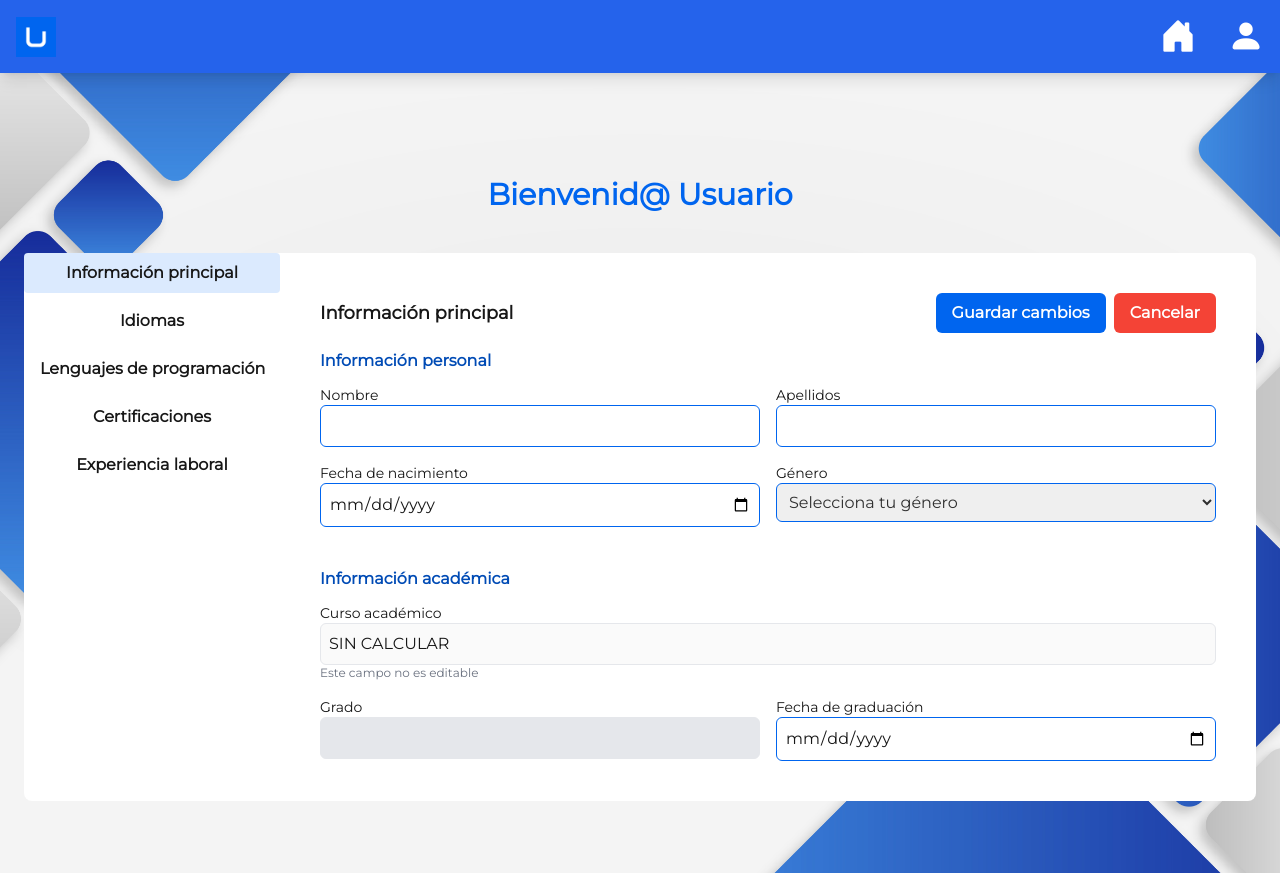
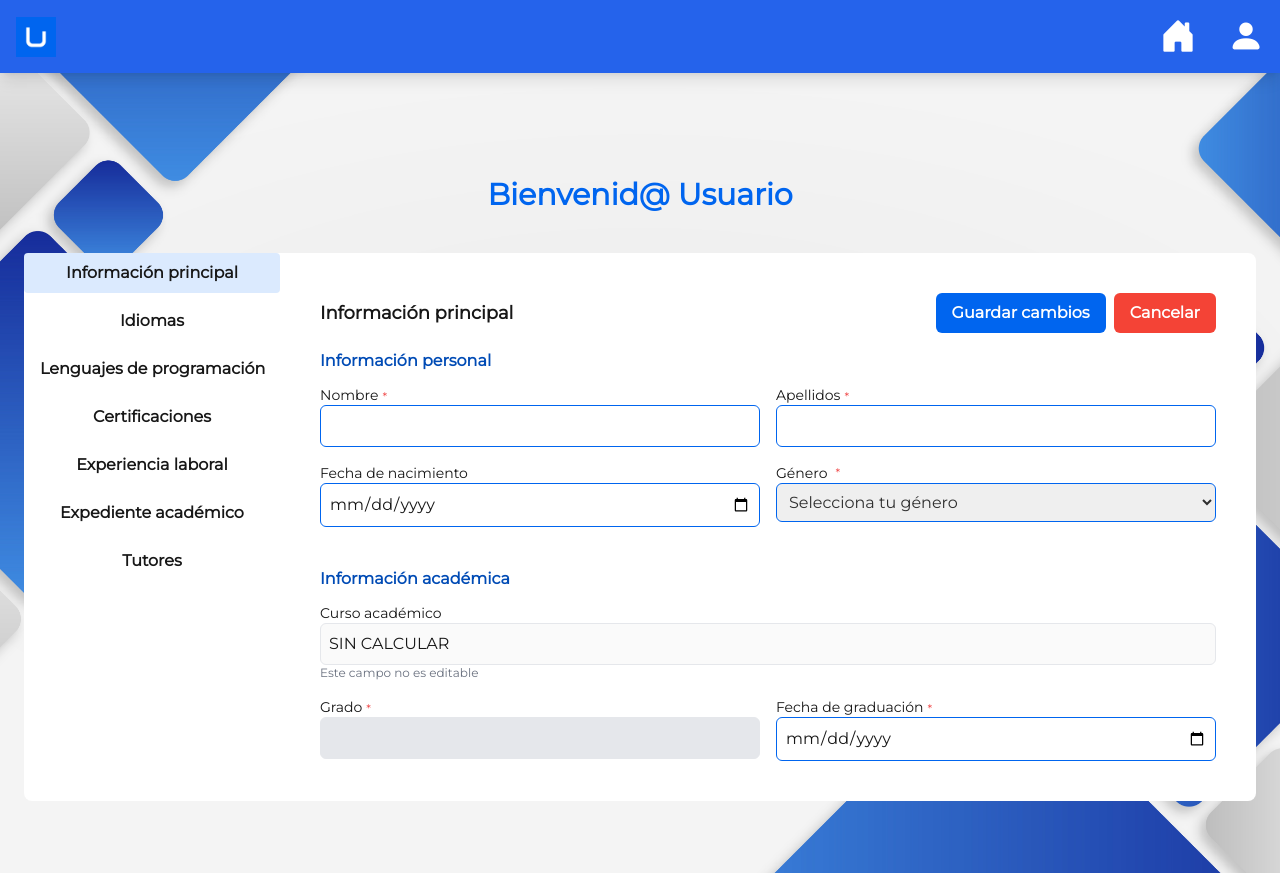
Before and after one commit to U-tad-ASISTENTE-CARRERA/Frontend, a Next.js app: page /profile/student/1 in a window 1280 px wide. Both pictures are taken after a click on the button "Editar". Built offline with nearby package versions, Linux system fonts and the light colour scheme; no server answers.

Commit message:
Perfil Student: Añadir * para indicar la obligatoriedad de los campos y corrección de la simultaneidad de la aparición de errores

```diff
--- a/src/components/student_profile/PersonalInfo.jsx
+++ b/src/components/student_profile/PersonalInfo.jsx
@@ -37,24 +37,30 @@ const PersonalInfo = ({
 
   // Función para validar el formulario
   const isFormValid = () => {
-    setErrors({
+    // Crear un objeto de errores sin actualizar aún el estado
+    const newErrors = {
       firstName: !tempFirstName.trim()
         ? "El nombre es obligatorio."
-        : !nameRegex.test(tempFirstName)
+        : !nameRegex(tempFirstName)
           ? "El nombre solo puede contener caracteres latinos."
           : undefined,
 
       lastName: !tempLastName.trim()
         ? "El apellido es obligatorio."
-        : !nameRegex.test(tempLastName)
+        : !nameRegex(tempLastName)
           ? "El apellido solo puede contener caracteres latinos."
           : undefined,
 
       gender: !tempGender ? "El género es obligatorio." : undefined,
-    });
+    };
 
-    return Object.values(errors).every((error) => error === undefined);
+    // Actualizar el estado con los errores
+    setErrors(newErrors);
+
+    // Evaluar si hay algún error
+    return Object.values(newErrors).every((error) => error === undefined);
   };
+
 
   // Función para actualizar la BD con PATCH sin borrar campos
   const handleSave = async () => {
@@ -73,7 +79,7 @@ const PersonalInfo = ({
     if (tempGender !== gender) updates.gender = tempGender;
 
     if (Object.keys(updates).length === 0) {
-      setError("No hay cambios para actualizar.");
+      setErrors("No hay cambios para actualizar.");
       return;
     }
 
@@ -94,7 +100,7 @@ const PersonalInfo = ({
           INTERNAL_SERVER_ERROR: "Error en el servidor.",
         };
         const data = await response.json();
-        setError(errorMessages[data?.error] || "Error actualizando los metadatos.");
+        setErrors(errorMessages[data?.error] || "Error actualizando los metadatos.");
         return;
       }
 
@@ -120,8 +126,12 @@ const PersonalInfo = ({
     setTempBirthDate(birthDate);
     setTempEndDate(endDate);
     setTempGender(gender);
+
+    // Limpia los errores cuando el usuario cancela
+    setErrors({});
     setIsEditing(false);
   };
+
 
   return (
     <div className="p-4 bg-white rounded-lg">
@@ -161,10 +171,15 @@ const PersonalInfo = ({
           Información personal
         </h3>
 
+
         <form className="grid grid-cols-1 md:grid-cols-2 gap-4">
 
           <div>
-            <label className="block text-sm font-medium">Nombre</label>
+            <label className="block text-sm font-medium flex items-center gap-1">
+              Nombre
+              {isEditing && <p className="text-red-500 text-xs mt-1">*</p>}
+            </label>
+
             <input
               type="text"
               value={tempFirstName}
@@ -175,11 +190,15 @@ const PersonalInfo = ({
                 borderColor: isEditing ? theme.palette.primary.hex : theme.palette.lightGray.hex,
               }}
             />
-            {errors.firstName && <p className="text-red-500 text-xs mt-1">{errors.firstName}</p>}
+            {isEditing && errors.firstName && <p className="text-red-500 text-xs mt-1">{errors.firstName}</p>}
           </div>
 
           <div>
-            <label className="block text-sm font-medium">Apellidos</label>
+            <label className="block text-sm font-medium flex items-center gap-1">
+              Apellidos
+              {isEditing && <p className="text-red-500 text-xs mt-1">*</p>}
+            </label>
+
             <input
               type="text"
               value={tempLastName}
@@ -190,7 +209,7 @@ const PersonalInfo = ({
                 borderColor: isEditing ? theme.palette.primary.hex : theme.palette.lightGray.hex,
               }}
             />
-            {errors.lastName && <p className="text-red-500 text-xs mt-1">{errors.lastName}</p>}
+            {isEditing && errors.lastName && <p className="text-red-500 text-xs mt-1">{errors.lastName}</p>}
           </div>
 
 
@@ -210,7 +229,12 @@ const PersonalInfo = ({
           </div>
 
           <div>
-          <label className="block text-sm font-medium">Género</label>
+
+            <label className="block text-sm font-medium flex items-center gap-1">
+              Género
+              {isEditing && <span className="text-red-500 text-xs ml-1">*</span>}
+            </label>
+
             <select
               value={tempGender}
               onChange={(e) => setTempGender(e.target.value)}
@@ -226,7 +250,7 @@ const PersonalInfo = ({
               <option value="female">Femenino</option>
               <option value="prefer not to say">Prefiero no decirlo</option>
             </select>
-          {errors.gender && <p className="text-red-500 text-xs mt-1">{errors.gender}</p>}
+            {isEditing && errors.gender && <p className="text-red-500 text-xs mt-1">{errors.gender}</p>}
           </div>
 
         </form>
@@ -254,12 +278,18 @@ const PersonalInfo = ({
 
 
           <div>
-            <label className="block text-sm font-medium">Grado</label>
+          <label className="block text-sm font-medium flex items-center gap-1">
+              Grado
+              {isEditing && <p className="text-red-500 text-xs mt-1">*</p>}
+            </label>
             <input type="text" value={degree} className="block w-full p-2 border rounded-md bg-gray-200" disabled />
           </div>
 
           <div>
-            <label className="block text-sm font-medium">Fecha de graduación</label>
+            <label className="block text-sm font-medium flex items-center gap-1">
+              Fecha de graduación
+              {isEditing && <p className="text-red-500 text-xs mt-1">*</p>}
+            </label>
             <input
               type="date"
               value={tempEndDate}
--- a/src/components/student_profile/SidebarNavigation.jsx
+++ b/src/components/student_profile/SidebarNavigation.jsx
@@ -5,6 +5,8 @@ const SidebarNavigation = ({ activeSection, setActiveSection }) => {
     { id: "programming", label: "Lenguajes de programación" },
     { id: "certifications", label: "Certificaciones" },
     { id: "employee", label: "Experiencia laboral" },
+    { id: "AH", label: "Expediente académico" },
+    { id: "tutors", label: "Tutores" },
   ];
 
   return (
```
Also changed, not shown: src/components/student_profile/ExpedienteAcademico.jsx (added). Lines whose indentation alone changed are shown as unchanged.
